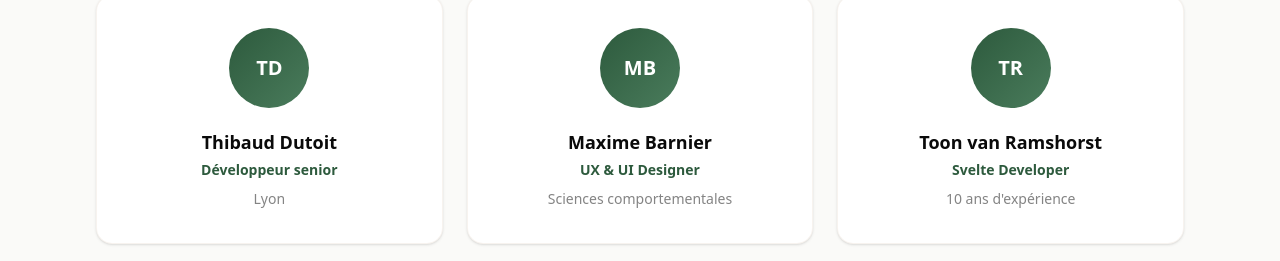
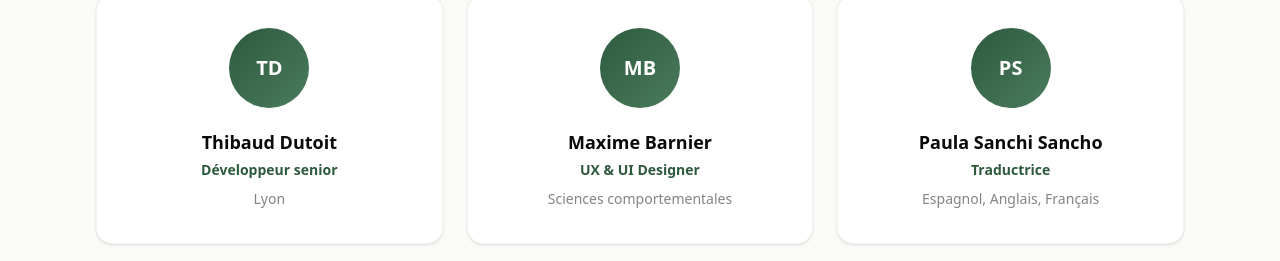
Before and after one commit to Team-Zaha/website, a Next.js app: page /rejoindre in a window 1280 px wide. Shown: the part 4480-4741 px from the top of the page. Built offline with nearby package versions, Linux system fonts and the light colour scheme.

Commit message:
Update team data in EquipeSection: replace Toon van Ramshorst with Paula Sanchi Sancho

```diff
--- a/src/components/landings/rejoindre/EquipeSection.tsx
+++ b/src/components/landings/rejoindre/EquipeSection.tsx
@@ -42,11 +42,17 @@ const teamMembers: TeamMember[] = [
     detail: "Sciences comportementales",
     initials: "MB",
   },
+  // {
+  //   name: "Toon van Ramshorst",
+  //   role: "Svelte Developer",
+  //   detail: "10 ans d'expérience",
+  //   initials: "TR",
+  // },
   {
-    name: "Toon van Ramshorst",
-    role: "Svelte Developer",
-    detail: "10 ans d'expérience",
-    initials: "TR",
+    name: "Paula Sanchi Sancho",
+    role: "Traductrice",
+    detail: "Espagnol, Anglais, Français",
+    initials: "PS",
   },
 ];
 
```
